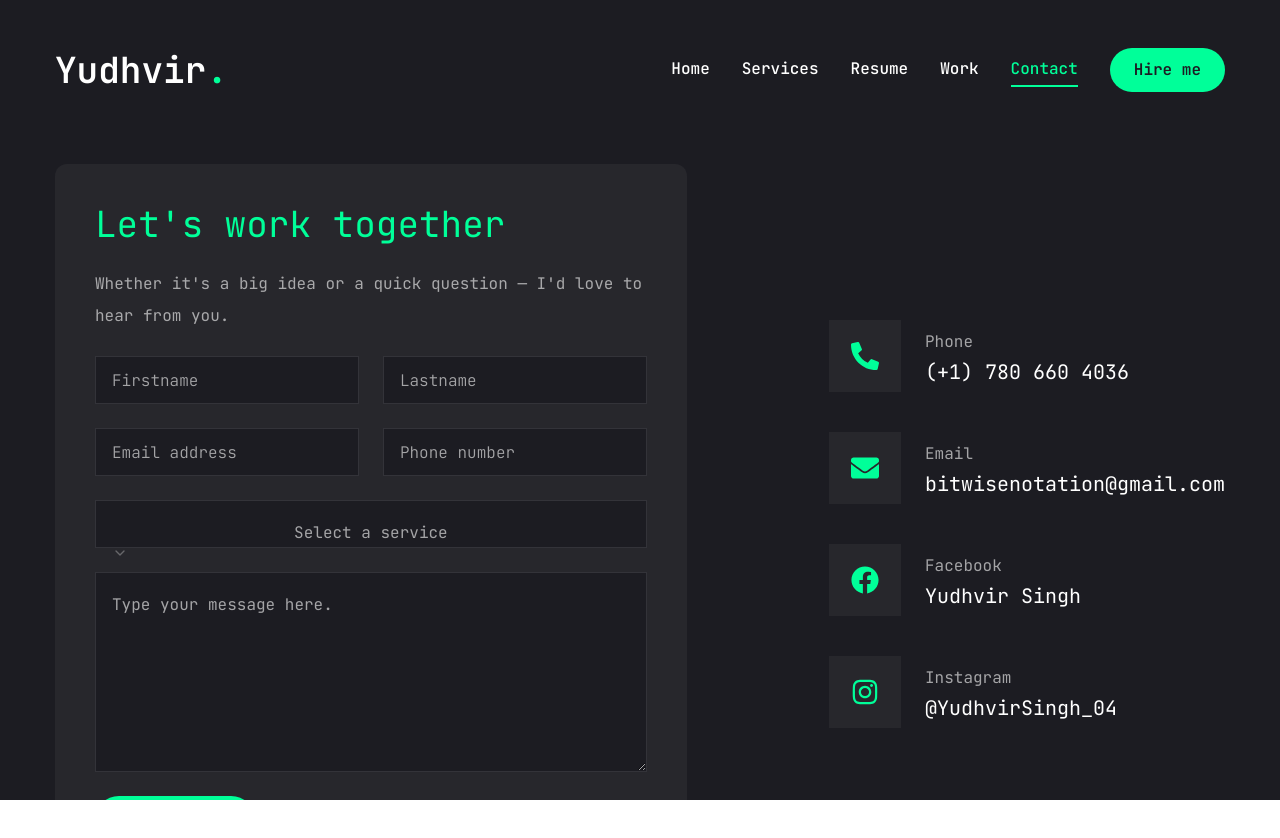
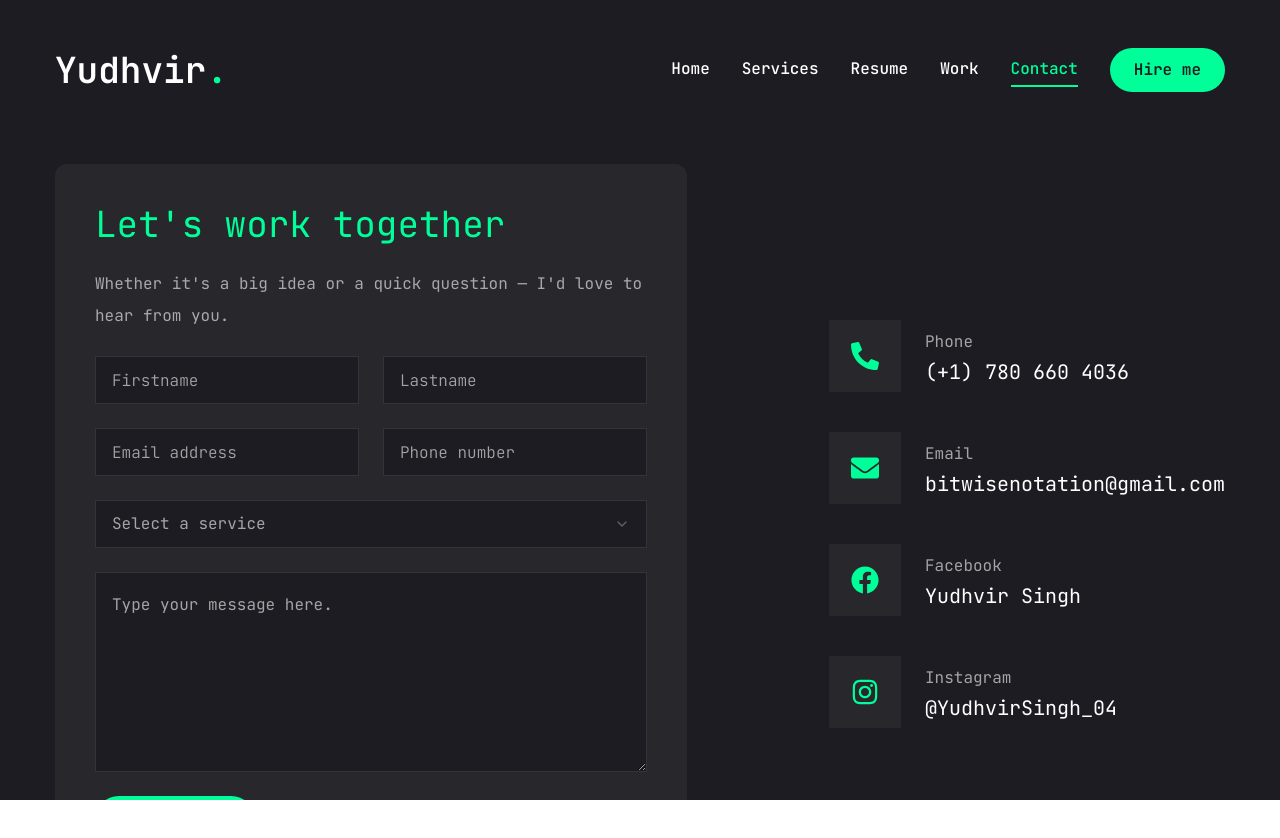
Before and after one commit to BitWiseNotation/Portfolio, a Next.js app: page /contact in a window 1280 px wide. Shown: the top 838 px of the page. Built offline with nearby package versions, Linux system fonts and the light colour scheme.

Commit message:
Initial commit

```diff
--- a/app/contact/page.jsx
+++ b/app/contact/page.jsx
@@ -43,7 +43,7 @@
 
 const Contact = () =>{
     return (
-    <motion.section initial={{opacity:0}} animate={{opacity:1, transition:{delay: 2.4, duration:0.4, ease:"easeIn"}}} className="py-6">
+    <motion.section initial={{opacity: 0}} animate={{opacity:1, transition:{delay: 2.4, duration:0.4, ease: "easeIn"},}} className="py-6">
         <div className="container mx-auto">
             <div className="flex flex-col xl:flex-row gap-[30px]">
                 {/*form */}
--- a/components/ui/select.jsx
+++ b/components/ui/select.jsx
@@ -16,7 +16,7 @@
   <SelectPrimitive.Trigger
     ref={ref}
     className={cn(
-      "lex h-[48px] w-full items-center justify-between rounded-md border border-white/10 bg-primary px-4 py-5 text-base text-white/60 placeholder:text-white/10 focus:border-accent outline-none",
+      "flex h-[48px] w-full items-center justify-between rounded-md border border-white/10 bg-primary px-4 py-5 text-base text-white/60 placeholder:text-white/10 focus:border-accent outline-none",
       className
     )}
     {...props}>
```
